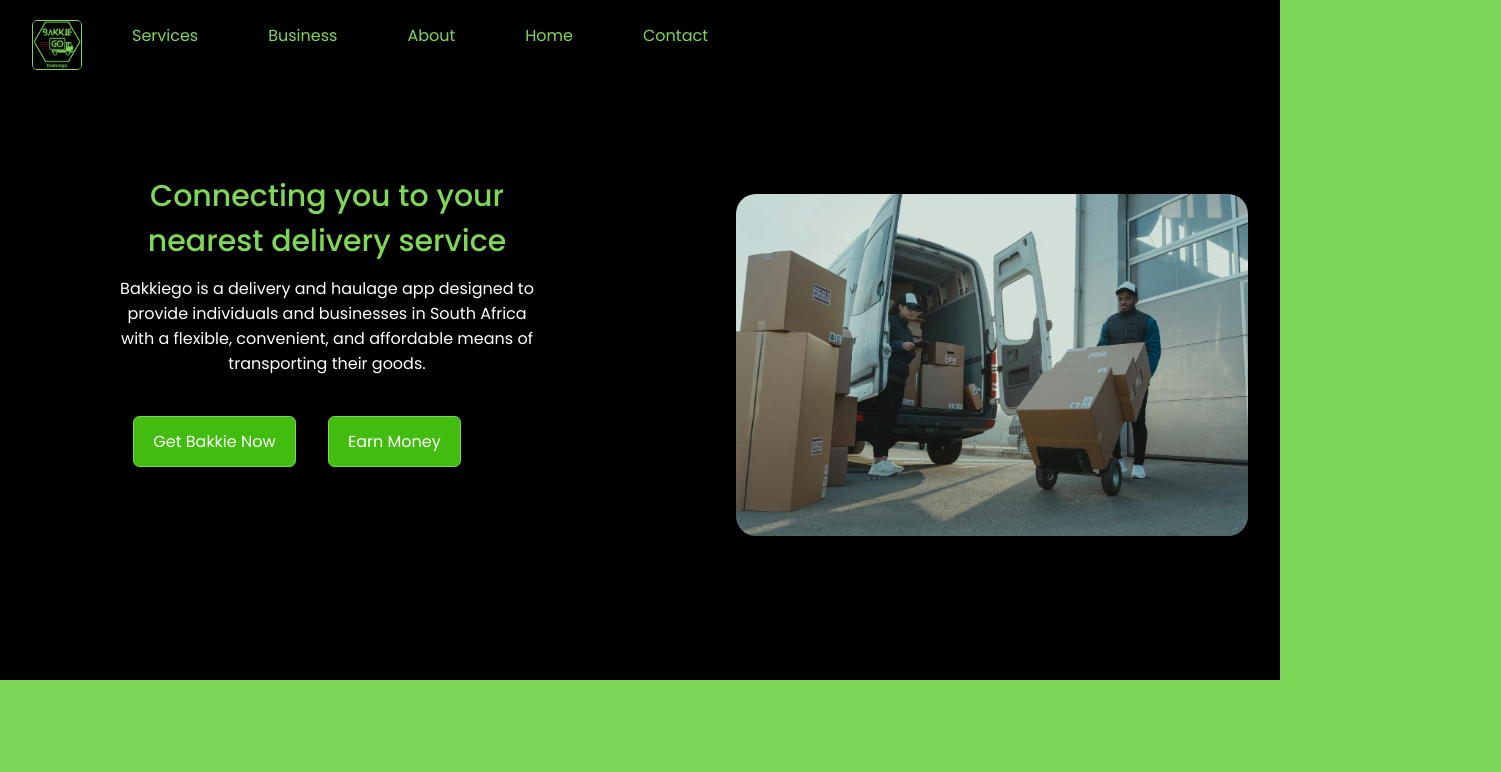
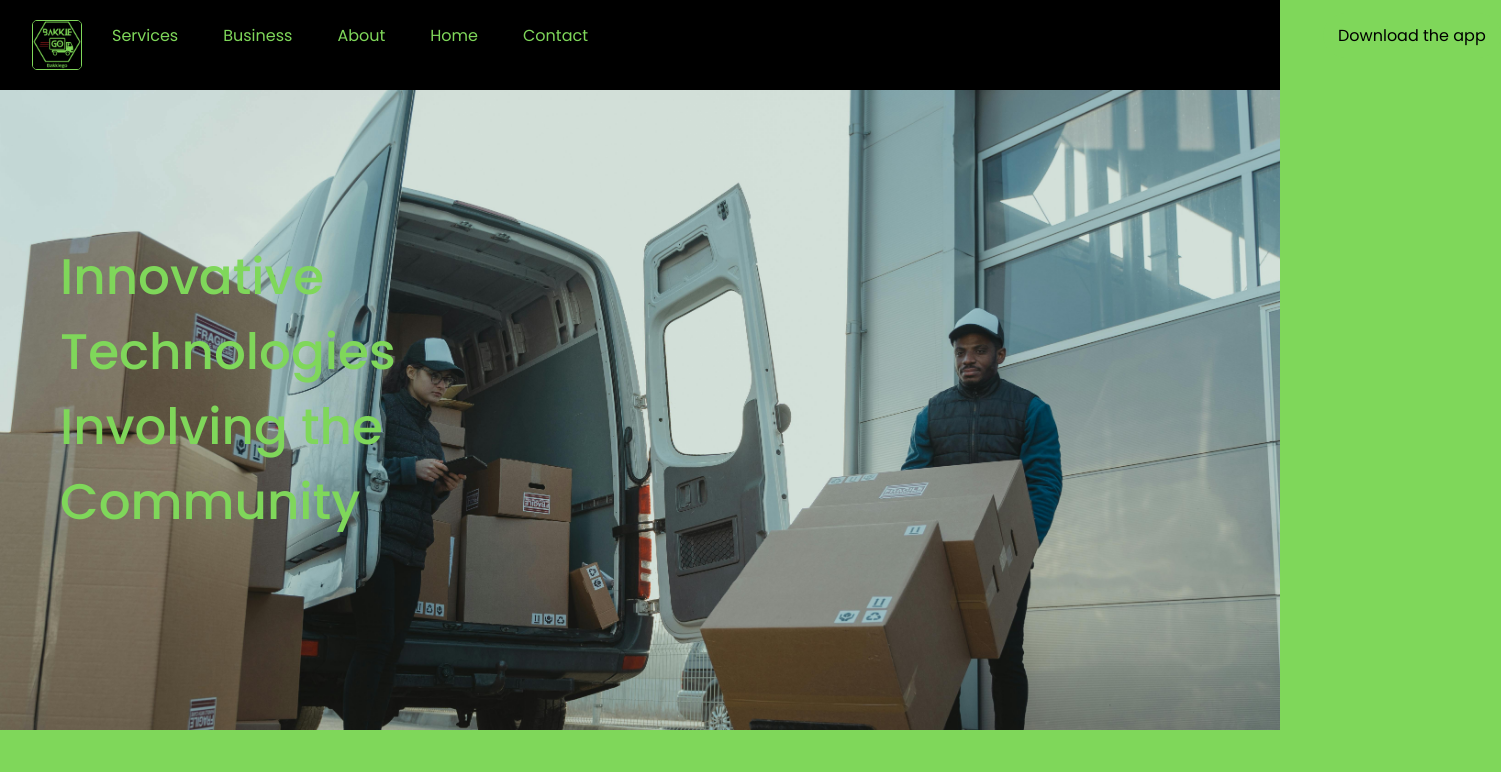
Before and after one commit to leke15/bakkigofree, a React (Create React App) app: page / in a window 1280 px wide. Shown: the top 772 px of the page, 1501 px wide, since content can reach past the window. Built offline with nearby package versions, Linux system fonts and the light colour scheme.

Commit message:
new landing page look with the img as the background

```diff
--- a/src/components/home/Home.jsx
+++ b/src/components/home/Home.jsx
@@ -1,12 +1,11 @@
 import React, { useState } from "react";
-import { HashLink as Link } from 'react-router-hash-link';
+import { HashLink as Link } from "react-router-hash-link";
 import About from "../../components/about/About";
 import Service from "../../components/services/Service";
 import DownloadApp from "../../components/downloadApp/DownloadApp";
 import Contact from "../../components/contact/Contact";
 import Footer from "../../components/footer/Footer";
 import Logo from "../../assets/logo.jpg";
-import Movers from "../../assets/movers.jpg";
 import { FontAwesomeIcon } from "@fortawesome/react-fontawesome";
 import { faBars, faXmark } from "@fortawesome/free-solid-svg-icons";
 import "./home.css";
@@ -26,59 +25,64 @@ const Home = () => {
         <nav className="navbar">
           {/*navigation links */}
           <div className="navbar-links navbar-links2">
-           {/* Use HashLink for smooth scroll */}
-          <Link smooth to="/#services">Services</Link>
-          <Link to="/business">Business</Link>
-          <Link smooth to="/#about">About</Link>
-          <Link smooth to="/#home">Home</Link>
-          <Link smooth to="/#contact">Contact</Link>
-        </div>
-      </nav>
+            {/* Use HashLink for smooth scroll */}
+            <Link smooth to="/#services">
+              Services
+            </Link>
+            <Link to="/business">Business</Link>
+            <Link smooth to="/#about">
+              About
+            </Link>
+            <Link smooth to="/#home">
+              Home
+            </Link>
+            <Link smooth to="/#contact">
+              Contact
+            </Link>
+            <Link id="download-cta" href="https://play.google.com/store/apps/details?id=com.bakkiego.customer&pcampaignid=web_share">
+            Download the app
+            </Link>
+          </div>
+        </nav>
       </div>
       {/* mobile nav-bar */}
       <div className="mobile-nav-container">
         <div className="mobile-nav-buttons" onClick={toggleNav}>
-          <FontAwesomeIcon icon={isOpen ? faXmark: faBars} />
+          <FontAwesomeIcon icon={isOpen ? faXmark : faBars} />
         </div>
         {isOpen && (
           <nav className="mobile-navbar">
             <div className="mobile-navbar-links">
-            <Link smooth to="/#services">Services</Link>
-          <Link to="/business">Business</Link>
-          <Link smooth to="/#about">About</Link>
-          <Link smooth to="/#home">Home</Link>
-          <Link smooth to="/#contact">Contact</Link>
+              <Link smooth to="/#services">
+                Services
+              </Link>
+              <Link to="/business">Business</Link>
+              <Link smooth to="/#about">
+                About
+              </Link>
+              <Link smooth to="/#home">
+                Home
+              </Link>
+              <Link smooth to="/#contact">
+                Contact
+              </Link>
             </div>
           </nav>
         )}
       </div>
-      <div className="container intro__panel">
-        <div className="right__panel">
+      {/*End*/}
+      <div className="landing-container">
+        <div>
           <h2 className="motto">
-            Connecting you to your nearest delivery service
+            Innovative <br/> Technologies <br/> Involving the <br/>Community
           </h2>
-          <p className="motto_text">
-            Bakkiego is a delivery and haulage app designed to provide
-            individuals and businesses in South Africa with a flexible,
-            convenient, and affordable means of transporting their goods.
-          </p>
-
-          <div className="cta">
-            <a href="#download" download className="btn">
-              Get Bakkie Now
-            </a>
-            <Link to="/business" className="btn btn-primary">
-              Earn Money
-            </Link>
-          </div>
         </div>
-        <img src={Movers} alt="Movers" className="panel__img" />
       </div>
       <About />
       <Service />
       <DownloadApp />
       <Contact />
-      <Footer/>
+      <Footer />
     </section>
   );
 };
--- a/src/components/home/home.css
+++ b/src/components/home/home.css
@@ -27,26 +27,32 @@
   justify-content: space-between;
 }
 
+.navbar-links {
+  display: flex;
+  align-items: center;
+  flex-grow: 1;
+}
 
-.navbar-links > a:link {
-  padding: 20px;
-  margin-left: 30px;
+.navbar-links > a {
+  padding: 10px 15px; /* Adjust padding */
+  margin-left: 15px; /* Adjust margin */
   color: var(--primary-color);
   text-decoration: none;
   border-radius: 35px;
   transition: var(--transition);
+  white-space: nowrap; /* Prevent line break */
 }
 
-.navbar-links > a:visited {
-  text-decoration: none;
-  color: var(--primary-color);
+#download-cta {
+  margin-left: 45rem;
+  background-color: var(--primary-color);
+  color: black; /* Adjust margin */
 }
 
-.navbar-links a:hover {
+.navbar-links > a:hover {
   background: var(--primary-color);
   color: black;
 }
-
 .mobile-nav-container {
   display: none;
 }
@@ -69,18 +75,15 @@
   font-size: 1.5rem;
 }
 
-.intro__panel {
-  display: flex;
-  align-items: center;
-  gap: 2rem;
-  margin-top: 50px;
-  height: 70vh;
+.landing-container{
+  margin-top: 20px;
+  background-image: url("../../assets/movers.jpg");
+  background-repeat: no-repeat;
+  background-attachment: fixed;
+  background-size: cover;
+  height:100%;
 }
 
-.right__panel {
-  margin-bottom: 15rem;
-  margin-left: 50px;
-}
 
 .cta {
   display: flex;
@@ -88,29 +91,12 @@
   justify-content: center;
   margin-top: 2.5rem;
 }
-
 .motto {
-  margin-top: 5rem;
   margin-left: 60px;
-  font-size: 30px;
-  text-align: center;
-  padding: auto;
-  margin-bottom: 12px;
+  font-size: 50px;
+  text-align: left;
+  padding-top: 150px;
   color: var(--primary-color);
-}
-
-.motto_text {
-  margin-left: 60px;
-  text-align: center;
-}
-
-.panel__img {
-  margin-bottom: 70px;
-  width: 40%; /* Adjust the width as needed */
-  height: auto;
-  margin-left: 10rem;
-  margin-right: 2rem;
-  border-radius: 20px;
 }
 
 @media (max-width: 600px) {
```
